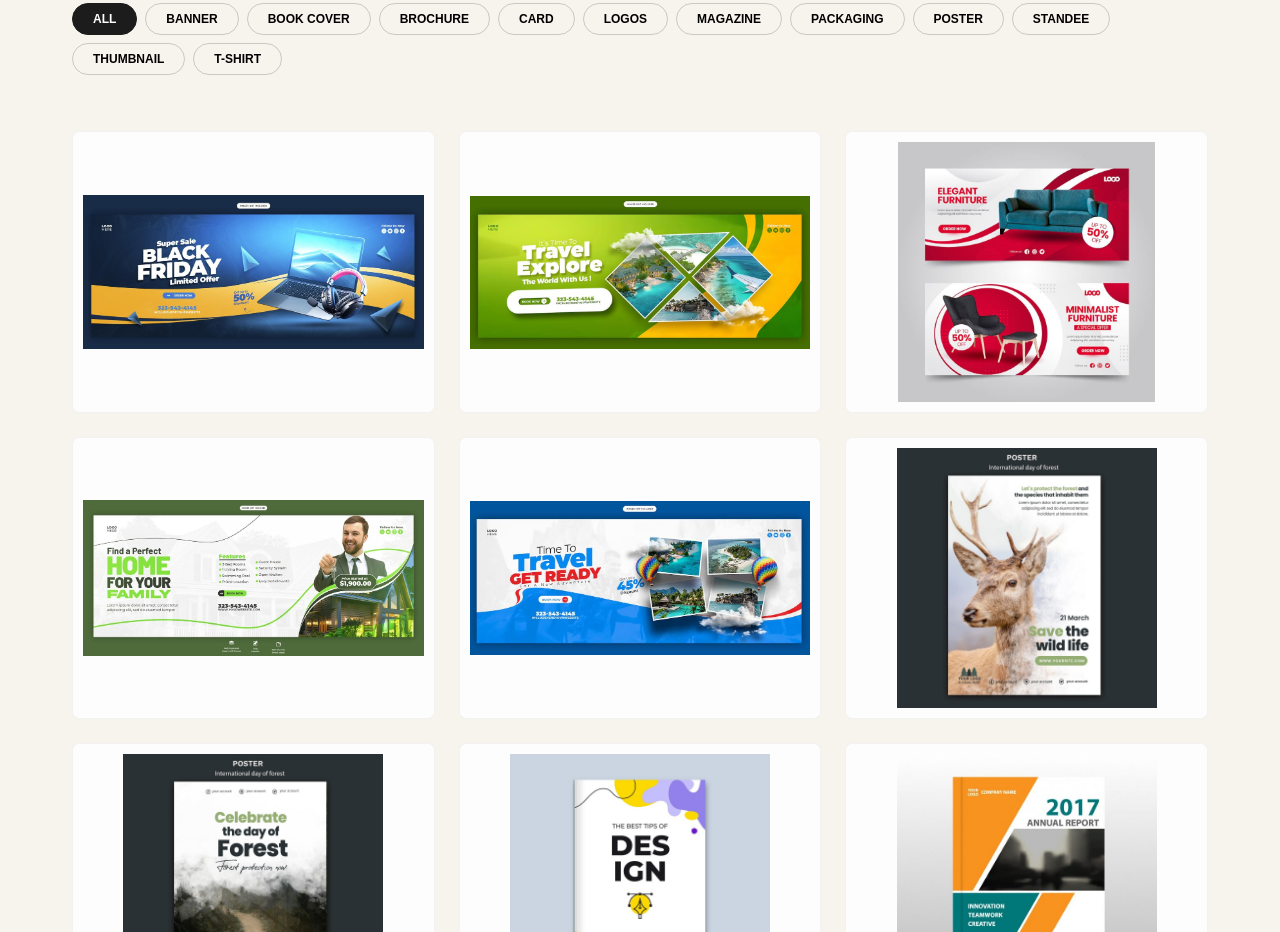
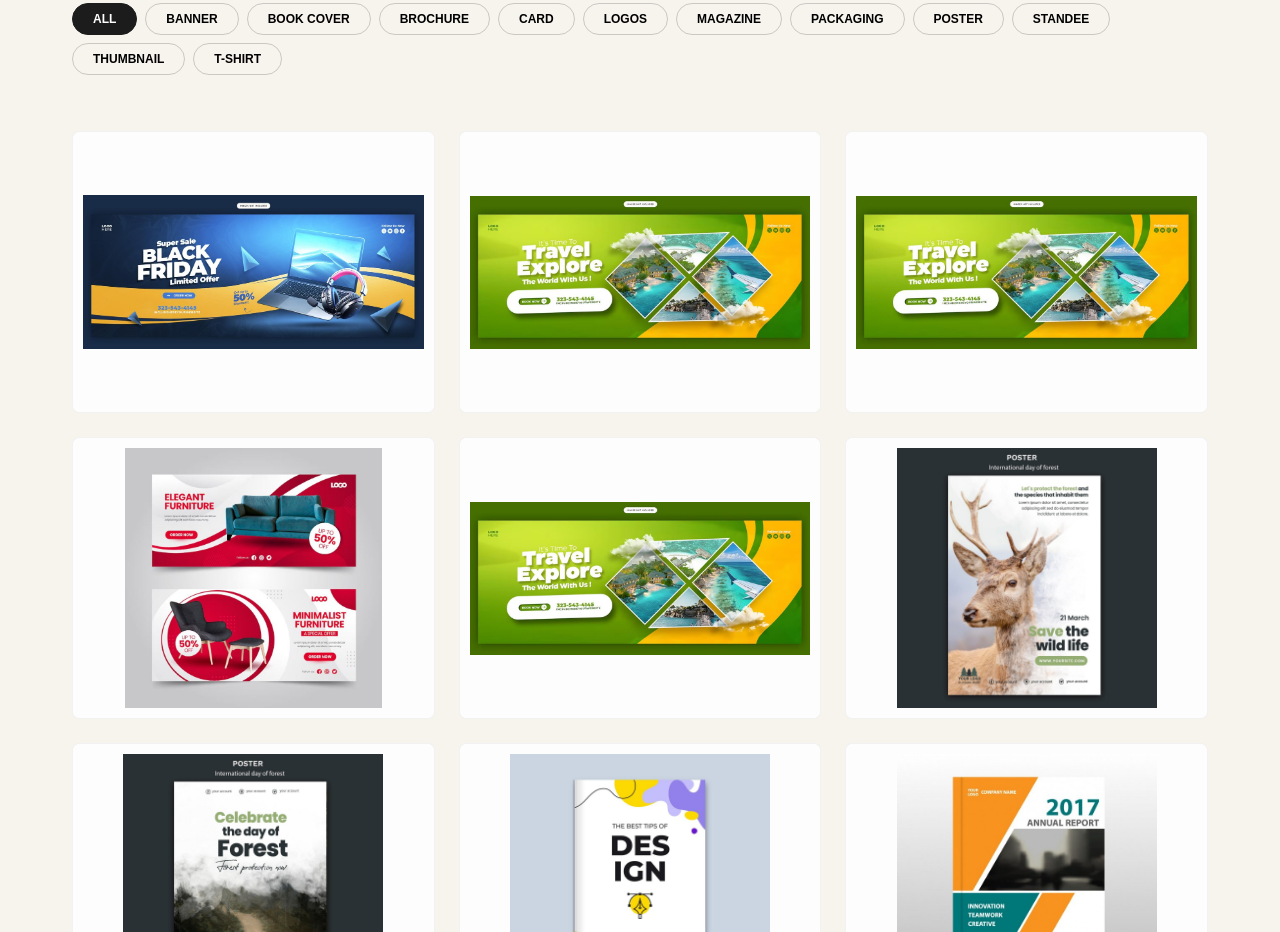
Before and after one commit to imagineerednest/Muhammad_Zeeshan_Graphic_Portfolio, a plain HTML site: page index.html in a window 1280 px wide. Shown: the part 3990-4922 px from the top of the page. Drawn offline with nearby package versions, Linux system fonts and the light colour scheme.

Commit message:
Update index.html

```diff
--- a/index.html
+++ b/index.html
@@ -1557,13 +1557,13 @@
           <div class="port-img"><img src="sample\graphic-design\banner\banner2.jpg" alt="banner"></div>
         </div>
         <div class="port-item graphic-item" data-cat="banner">
+          <div class="port-img"><img src="sample\graphic-design\banner\banner2.jpg" alt="banner"></div>
+        </div>
+        <div class="port-item graphic-item" data-cat="banner">
           <div class="port-img"><img src="sample\graphic-design\banner\banner3.jpg" alt="banner"></div>
         </div>
         <div class="port-item graphic-item" data-cat="banner">
-          <div class="port-img"><img src="sample\graphic-design\banner\banner4.jpg" alt="banner"></div>
-        </div>
-        <div class="port-item graphic-item" data-cat="banner">
-          <div class="port-img"><img src="sample\graphic-design\banner\banner5.jpg" alt="banner"></div>
+          <div class="port-img"><img src="sample\graphic-design\banner\banner2.jpg" alt="banner"></div>
         </div>
 
         <!-- -------------------------- -->
```
